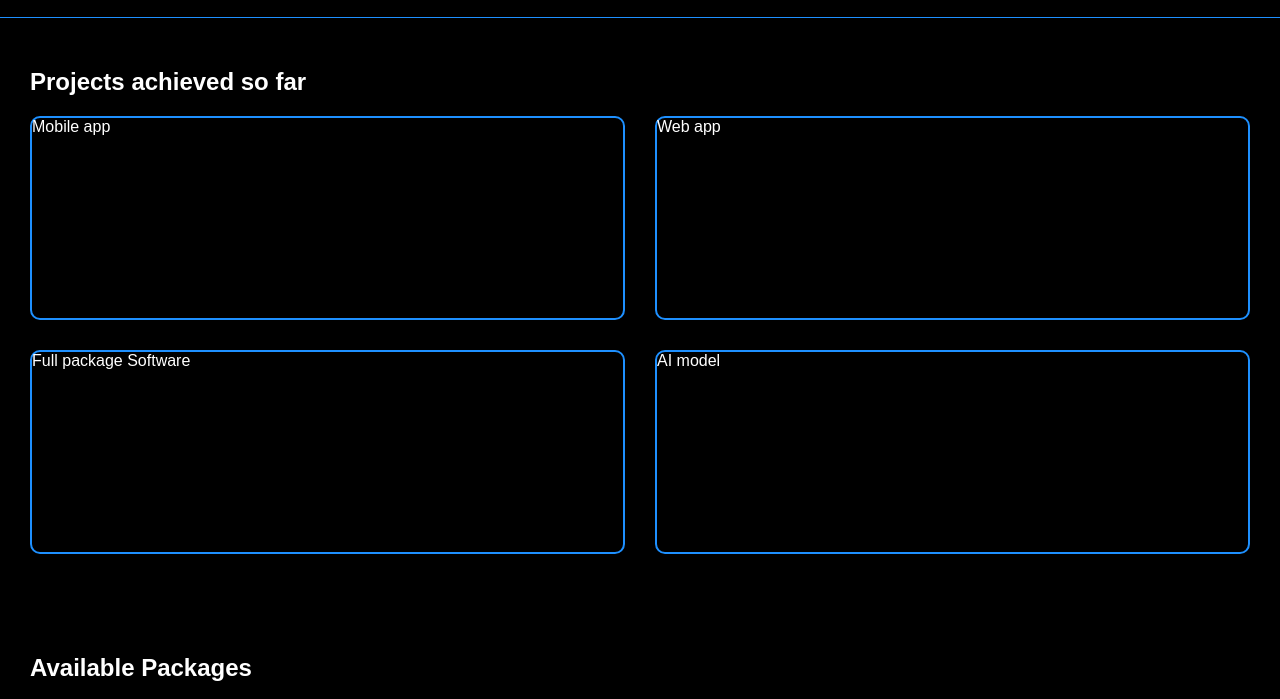
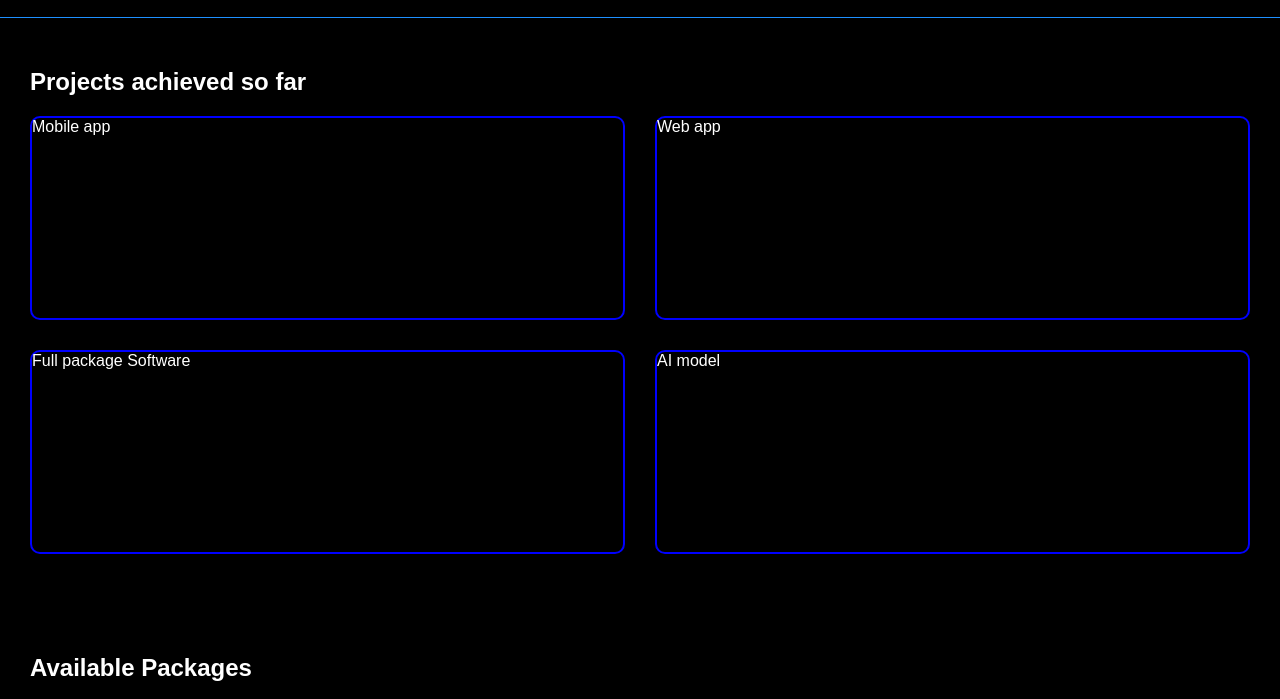
Before and after one commit to mearg216/mroog-tech, a plain HTML site: page projects.html in a window 1280 px wide. Shown: the part 49-748 px from the top of the page. Drawn offline with Linux system fonts and the light colour scheme.

Commit message:
just trying

```diff
--- a/project-style.css
+++ b/project-style.css
@@ -12,7 +12,7 @@ section{
 }
 .project-container div,
 .package-container div{
-  border: solid 2px dodgerblue;
+  border: solid 2px blue;
   border-radius: 10px;
   height: 200px;
   min-width: 100px;
```
